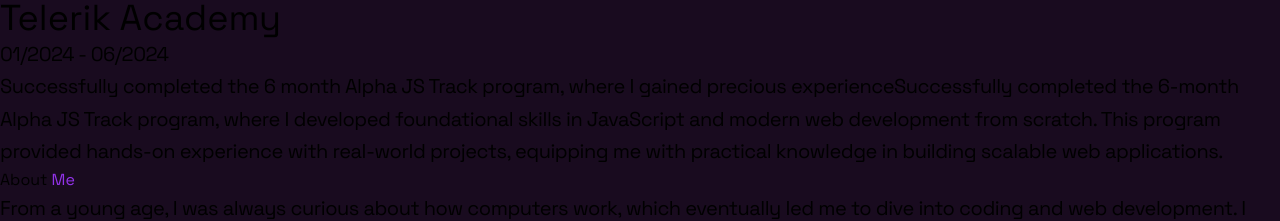
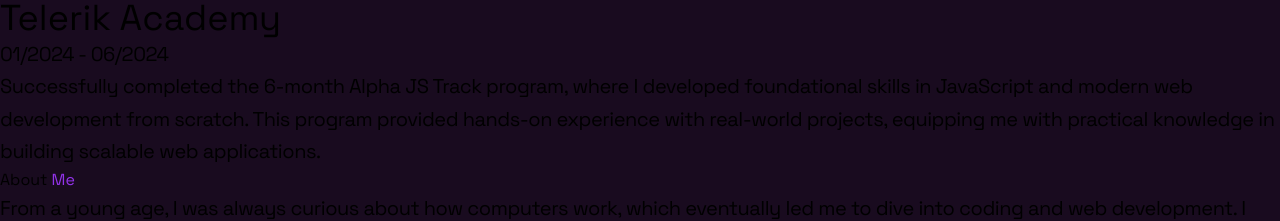
Before and after one commit to Kaloyan-Kostov/portfolio, a React (Vite) app: page / in a window 1280 px wide. Shown: the part 4612-4833 px from the top of the page. Built offline with nearby package versions, Linux system fonts and the light colour scheme.

Commit message:
Fix experience description

```diff
--- a/src/components/Experience.jsx
+++ b/src/components/Experience.jsx
@@ -13,7 +13,7 @@
     company: "Telerik Academy",
     period: "01/2024 - 06/2024 ",
     description:
-      "Successfully completed the 6 month Alpha JS Track program, where I gained precious experienceSuccessfully completed the 6-month Alpha JS Track program, where I developed foundational skills in JavaScript and modern web development from scratch. This program provided hands-on experience with real-world projects, equipping me with practical knowledge in building scalable web applications.",
+      "Successfully completed the 6-month Alpha JS Track program, where I developed foundational skills in JavaScript and modern web development from scratch. This program provided hands-on experience with real-world projects, equipping me with practical knowledge in building scalable web applications.",
   },
 ];
 
```
